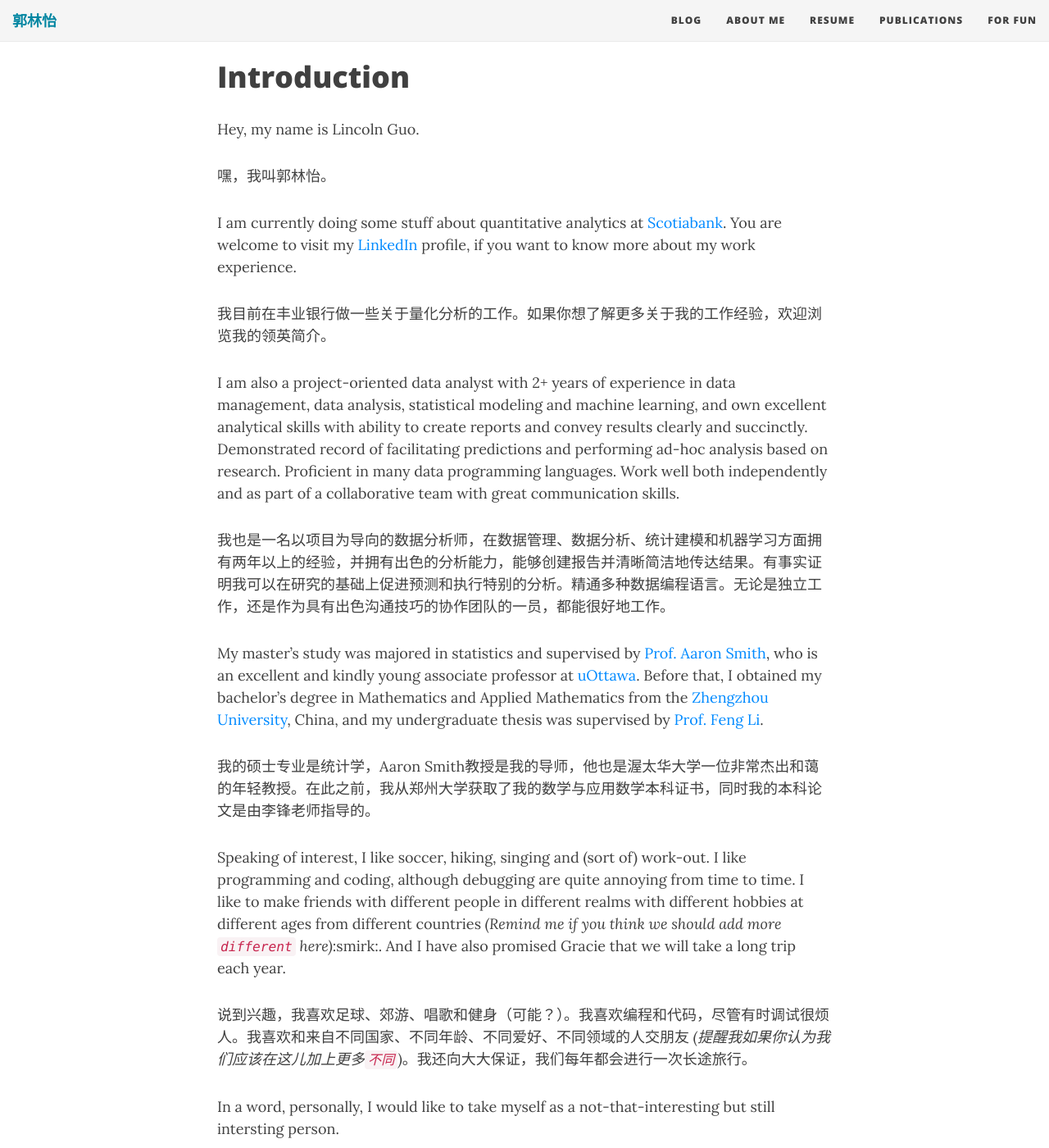
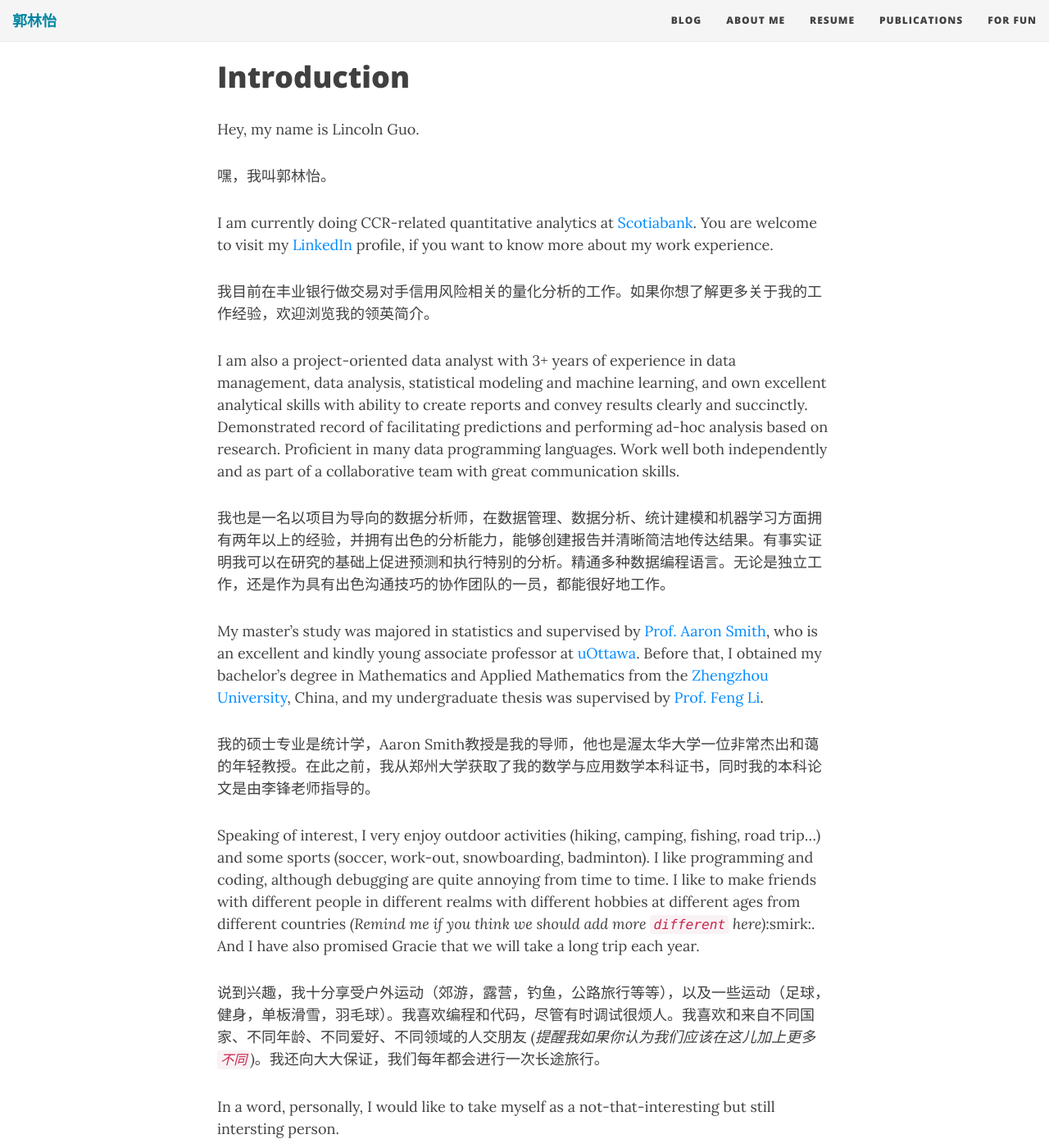
Before and after one commit to LinyiGuo96/LinyiGuo96.github.io, a Jekyll site: the page built from aboutme.md, in a window 1280 px wide and 1400 px high, scrolled down 277 px. Shown: the whole window at 82% size. Built offline with Jekyll 4.4.1, drawn with Linux system fonts in a browser that asks for light colours; nearby versions of some CDN libraries; some of the changed text lies outside the part shown.

Commit message:
Update aboutme and photo

```diff
--- a/aboutme.md
+++ b/aboutme.md
@@ -10,11 +10,11 @@ Hey, my name is Lincoln Guo.
 
 嘿，我叫郭林怡。
 
-I am currently doing some stuff about quantitative analytics at [Scotiabank](https://en.wikipedia.org/wiki/Scotiabank). You are welcome to visit my [LinkedIn](https://www.linkedin.com/in/lincolnguo) profile, if you want to know more about my work experience.
+I am currently doing CCR-related quantitative analytics at [Scotiabank](https://en.wikipedia.org/wiki/Scotiabank). You are welcome to visit my [LinkedIn](https://www.linkedin.com/in/lincolnguo) profile, if you want to know more about my work experience.
 
-我目前在丰业银行做一些关于量化分析的工作。如果你想了解更多关于我的工作经验，欢迎浏览我的领英简介。
+我目前在丰业银行做交易对手信用风险相关的量化分析的工作。如果你想了解更多关于我的工作经验，欢迎浏览我的领英简介。
 
-I am also a project-oriented data analyst with 2+ years of experience in data management, data analysis, statistical modeling and machine learning, and own excellent analytical skills with ability to create reports and convey results clearly and succinctly. Demonstrated record of facilitating predictions and performing ad-hoc analysis based on research. Proficient in many data programming languages. Work well both independently and as part of a collaborative team with great communication skills.
+I am also a project-oriented data analyst with 3+ years of experience in data management, data analysis, statistical modeling and machine learning, and own excellent analytical skills with ability to create reports and convey results clearly and succinctly. Demonstrated record of facilitating predictions and performing ad-hoc analysis based on research. Proficient in many data programming languages. Work well both independently and as part of a collaborative team with great communication skills.
 
 我也是一名以项目为导向的数据分析师，在数据管理、数据分析、统计建模和机器学习方面拥有两年以上的经验，并拥有出色的分析能力，能够创建报告并清晰简洁地传达结果。有事实证明我可以在研究的基础上促进预测和执行特别的分析。精通多种数据编程语言。无论是独立工作，还是作为具有出色沟通技巧的协作团队的一员，都能很好地工作。
 
@@ -22,9 +22,9 @@ My master's study was majored in statistics and supervised by [Prof. Aaron Smith
 
 我的硕士专业是统计学，Aaron Smith教授是我的导师，他也是渥太华大学一位非常杰出和蔼的年轻教授。在此之前，我从郑州大学获取了我的数学与应用数学本科证书，同时我的本科论文是由李锋老师指导的。
 
-Speaking of interest, I like soccer, hiking, singing and (sort of) work-out. I like programming and coding, although debugging are quite annoying from time to time. I like to make friends with different people in different realms with different hobbies at different ages from different countries _(Remind me if you think we should add more `different` here)_:smirk:. And I have also promised Gracie that we will take a long trip each year.
+Speaking of interest, I very enjoy outdoor activities (hiking, camping, fishing, road trip...) and some sports (soccer, work-out, snowboarding, badminton). I like programming and coding, although debugging are quite annoying from time to time. I like to make friends with different people in different realms with different hobbies at different ages from different countries _(Remind me if you think we should add more `different` here)_:smirk:. And I have also promised Gracie that we will take a long trip each year.
 
-说到兴趣，我喜欢足球、郊游、唱歌和健身（可能？）。我喜欢编程和代码，尽管有时调试很烦人。我喜欢和来自不同国家、不同年龄、不同爱好、不同领域的人交朋友 _(提醒我如果你认为我们应该在这儿加上更多`不同`)_。我还向大大保证，我们每年都会进行一次长途旅行。
+说到兴趣，我十分享受户外运动（郊游，露营，钓鱼，公路旅行等等），以及一些运动（足球，健身，单板滑雪，羽毛球）。我喜欢编程和代码，尽管有时调试很烦人。我喜欢和来自不同国家、不同年龄、不同爱好、不同领域的人交朋友 _(提醒我如果你认为我们应该在这儿加上更多`不同`)_。我还向大大保证，我们每年都会进行一次长途旅行。
 
 In a word, personally, I would like to take myself as a not-that-interesting but still intersting person.
 
```
Also changed, not shown: other parts of aboutme.md (+1 -0 lines), photos.md (+4 -8 lines), img/bruce.JPEG (added).
